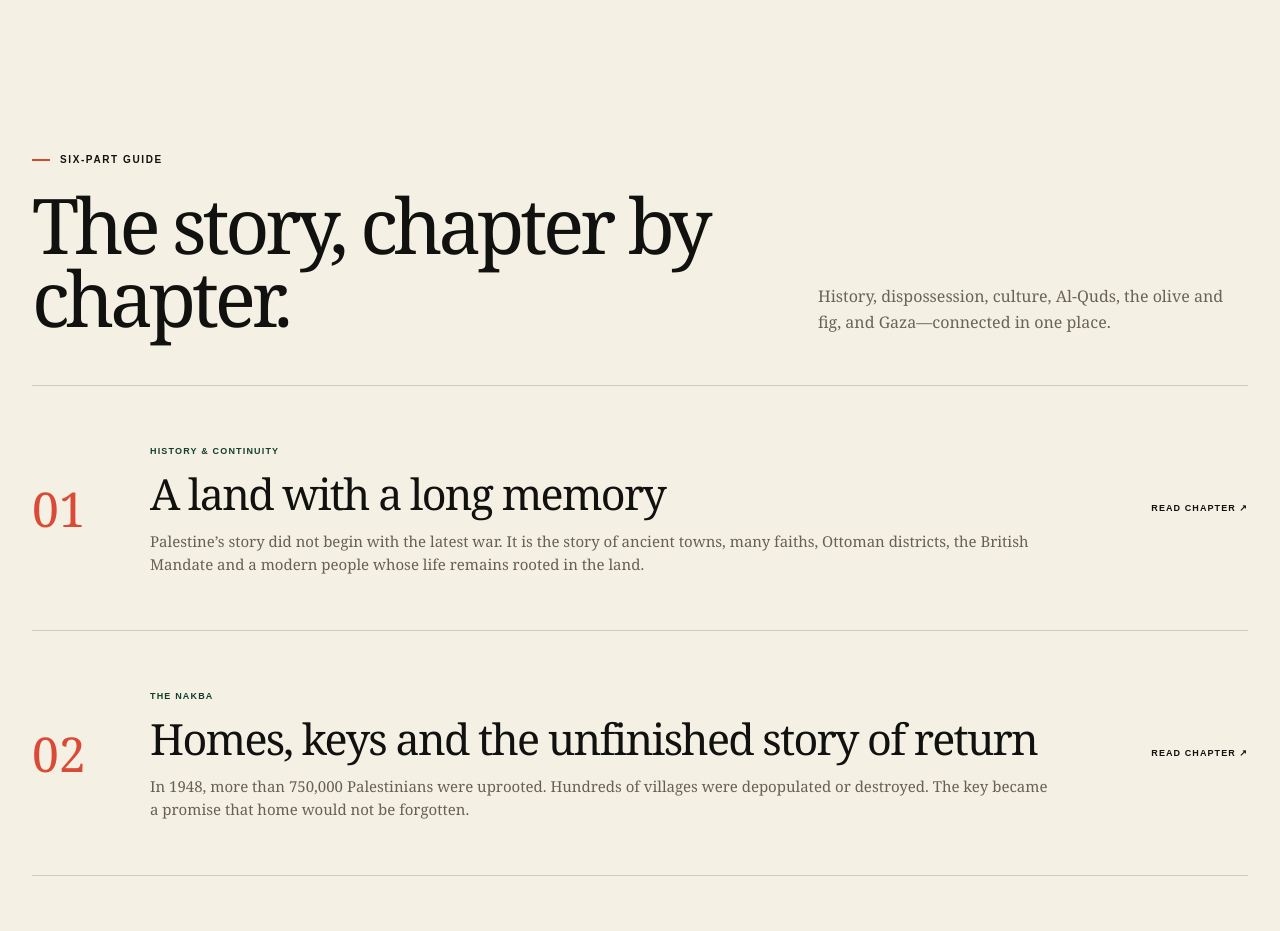
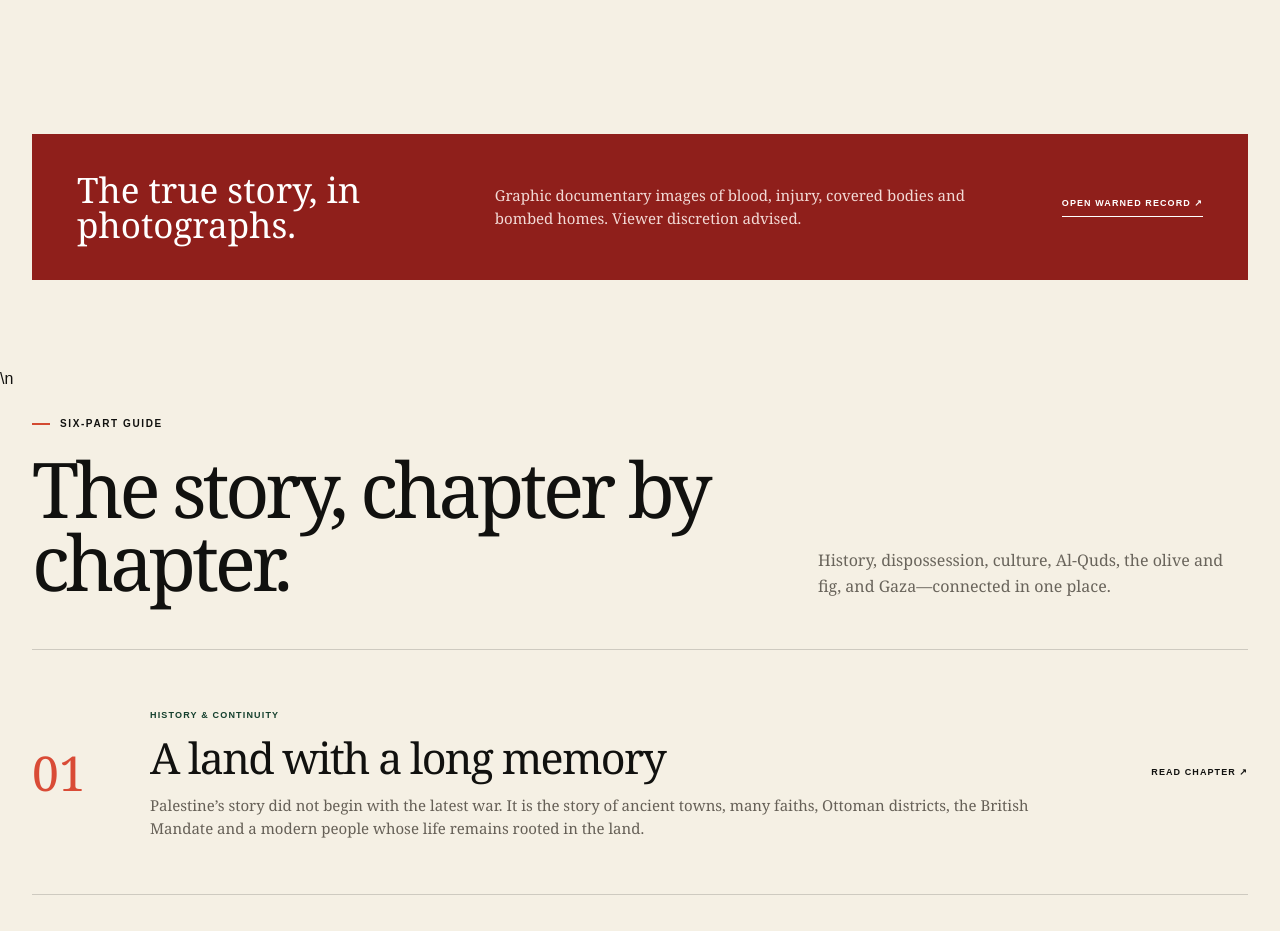
Before and after one commit to YYHomr/openworld, a Next.js app: page /palestine in a window 1280 px wide. Shown: the part 2020-2951 px from the top of the page. Built offline with nearby package versions, Linux system fonts and the light colour scheme.

Commit message:
Link documentary record from Palestine guide

```diff
--- a/app/palestine/page.tsx
+++ b/app/palestine/page.tsx
@@ -7,6 +7,6 @@ export default function PalestineHub(){return <main className="palestine-hub">
   <header className="palestine-hero shell"><div><p className="eyebrow"><span/> Land · memory · life</p><h1>Palestine,<br/><em>remembered whole.</em></h1><p>From ancient cities and the Nakba to the living culture of today: a Palestinian-centered history of home, القدس, olive and fig—and the demand for freedom.</p><a href="#map">Begin with the map <span>↘</span></a></div><div className="palestine-word" aria-hidden="true"><b>فلسطين</b><span>Palestine</span></div></header>
   <section className="palestine-map" id="map"><div className="shell map-grid"><figure><img src="https://commons.wikimedia.org/wiki/Special:FilePath/Map%20of%20Mandatory%20Palestine%20in%201946%20with%20major%20cities%20(in%20English).svg" alt="Map of Mandatory Palestine in 1946 showing major cities"/><figcaption><span>Historic reference map · 1946</span><a href="https://commons.wikimedia.org/wiki/File:Map_of_Mandatory_Palestine_in_1946_with_major_cities_(in_English).svg" target="_blank" rel="noreferrer">Bolter21 / CC BY-SA 4.0 ↗</a></figcaption></figure><div><p className="eyebrow light"><span/> Read the land</p><h2>A country of cities, villages and roads.</h2><p>This 1946 map records Palestine immediately before the Nakba. It is a historical map—not a proposal for today’s borders—and a reminder that the land was named, mapped and densely lived.</p><ul><li><b>Coast</b><span>Gaza · Yafa · Haifa · Akka</span></li><li><b>Highlands</b><span>Al-Quds · Nablus · Al-Khalil</span></li><li><b>Galilee</b><span>Safad · Tiberias · Nazareth</span></li></ul></div></div></section>
   <section className="palestine-intro shell"><p className="eyebrow"><span/> Editorial position</p><blockquote>Palestinian history is not a footnote, Palestinian homes are not disposable, and Palestinian freedom is not conditional.</blockquote><p>We write from a Palestinian human-rights perspective. Facts and legal claims link to UN, court and international institutional sources; contested legal findings are labelled as such.</p></section>
-  <section className="palestine-chapters shell" id="chapters"><div className="section-heading"><div><p className="eyebrow"><span/> Six-part guide</p><h2>The story, chapter by chapter.</h2></div><p>History, dispossession, culture, Al-Quds, the olive and fig, and Gaza—connected in one place.</p></div>{chapters.map(c=><a className="palestine-card" href={`/palestine/${c.slug}`} key={c.slug}><span>{c.number}</span><div><b>{c.eyebrow}</b><h2>{c.title}</h2><p>{c.dek}</p></div><i>Read chapter ↗</i></a>)}</section>
+  <aside className="truth-banner shell"><b>The true story, in photographs.</b><p>Graphic documentary images of blood, injury, covered bodies and bombed homes. Viewer discretion advised.</p><a href="/palestine/the-true-story">Open warned record ↗</a></aside>\n  <section className="palestine-chapters shell" id="chapters"><div className="section-heading"><div><p className="eyebrow"><span/> Six-part guide</p><h2>The story, chapter by chapter.</h2></div><p>History, dispossession, culture, Al-Quds, the olive and fig, and Gaza—connected in one place.</p></div>{chapters.map(c=><a className="palestine-card" href={`/palestine/${c.slug}`} key={c.slug}><span>{c.number}</span><div><b>{c.eyebrow}</b><h2>{c.title}</h2><p>{c.dek}</p></div><i>Read chapter ↗</i></a>)}</section>
   <footer className="footer shell"><a className="brand" href="/">WORLD<span>LINE</span><i/></a><p>Land · memory · dignity.</p><p>© 2026 Worldline Journal</p></footer>
   </main>}
```
